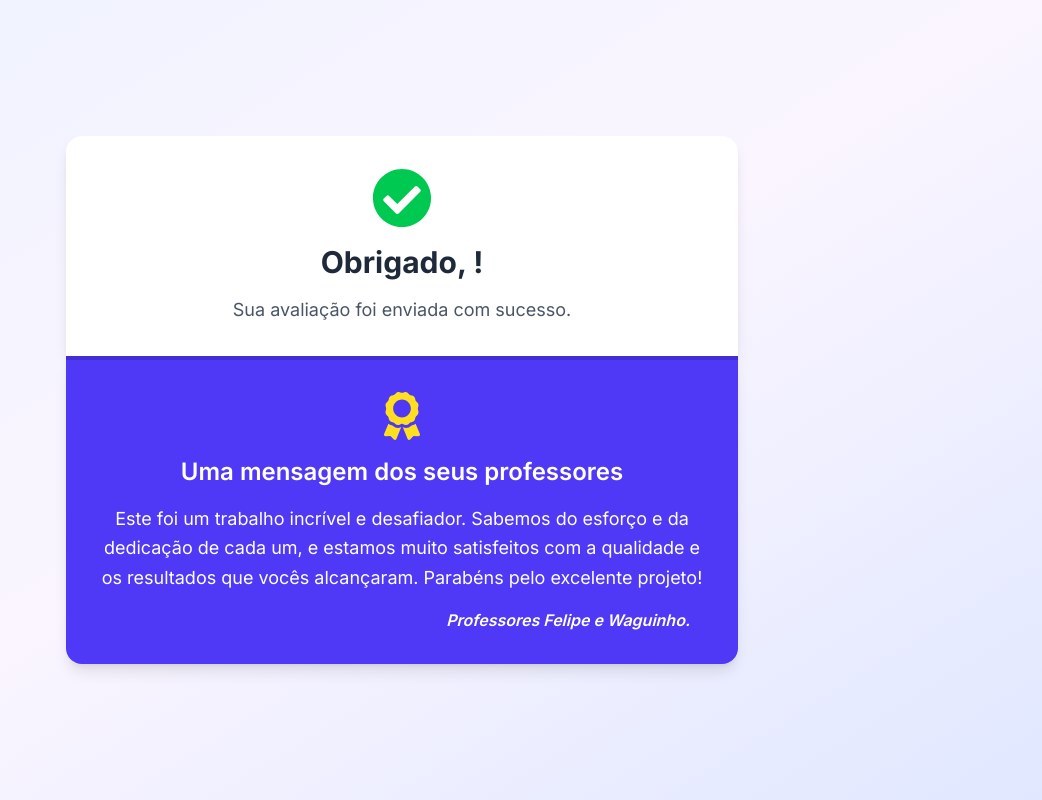
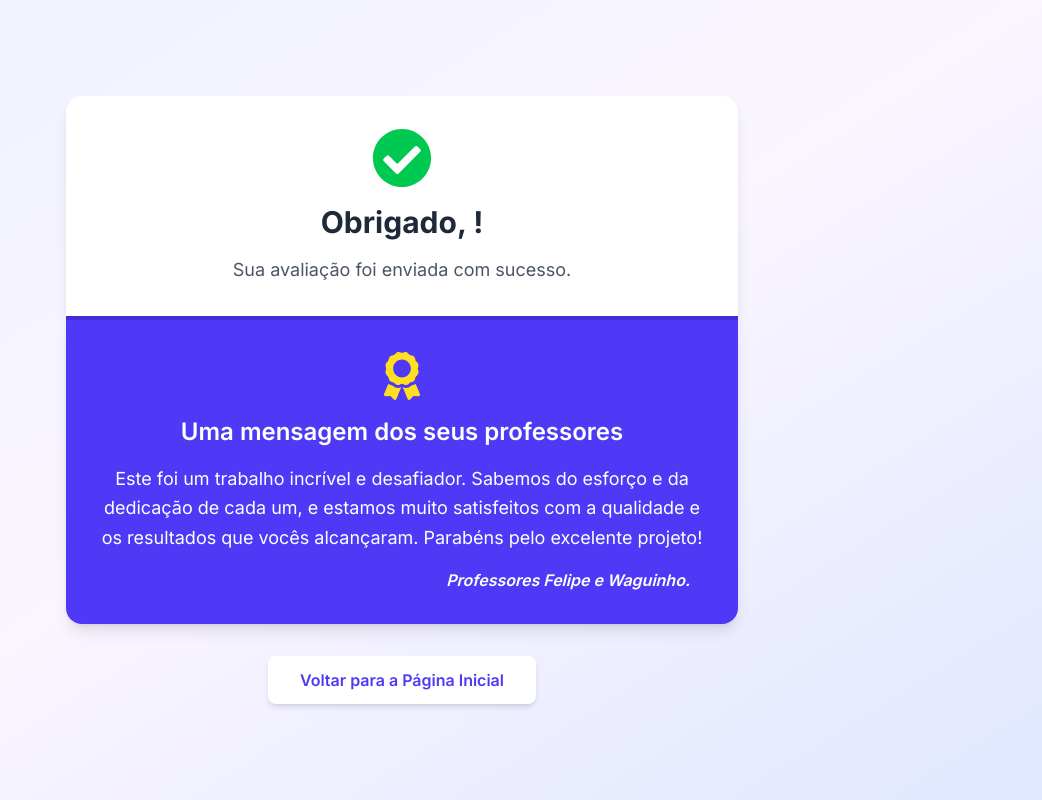
Before and after one commit to FelipeDaMelo/autoavaliacao, a Next.js app: page /sucesso in a window 1280 px wide. Shown: the whole page, without its empty margins (238-1280 px from the left). Built offline with nearby package versions, Linux system fonts and the light colour scheme.

Commit message:
Versão Final do projeto de autoavaliação

```diff
--- a/app/sucesso/page.tsx
+++ b/app/sucesso/page.tsx
@@ -1,6 +1,7 @@
 "use client";
 
 import { useEffect, useState } from 'react';
+import Link from 'next/link'; // 1. Adicione esta importação
 import { FaCheckCircle, FaAward } from 'react-icons/fa';
 
 export default function SucessoPage() {
@@ -39,13 +40,23 @@ export default function SucessoPage() {
           <h2 className="text-2xl font-semibold">Uma mensagem dos seus professores</h2>
           <p className="text-lg leading-relaxed max-w-prose mx-auto">
             Este foi um trabalho incrível e desafiador. Sabemos do esforço e da dedicação de cada um, e estamos muito satisfeitos com a qualidade e os resultados que vocês alcançaram. Parabéns pelo excelente projeto!
-</p>
+          </p>
 
-          {/* CORRIGIDO: A assinatura agora está em um elemento <p> separado */}
           <p className="text-right font-semibold italic mt-4 pr-4">
             Professores Felipe e Waguinho.
           </p>
         </div>
+
+        {/* 2. ADICIONE ESTE BLOCO DE CÓDIGO PARA O BOTÃO */}
+        <div className="mt-8 flex justify-center">
+            <Link
+                href="/"
+                className="inline-block px-8 py-3 bg-white text-indigo-600 font-semibold rounded-lg shadow-md hover:bg-gray-100 transition-colors duration-300 focus:outline-none focus:ring-2 focus:ring-offset-2 focus:ring-indigo-500"
+            >
+                Voltar para a Página Inicial
+            </Link>
+        </div>
+
       </div>
     </main>
   );
```
